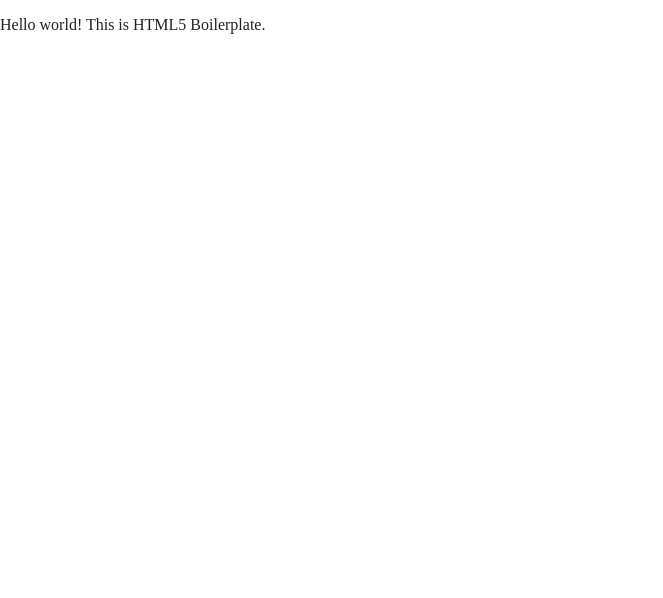
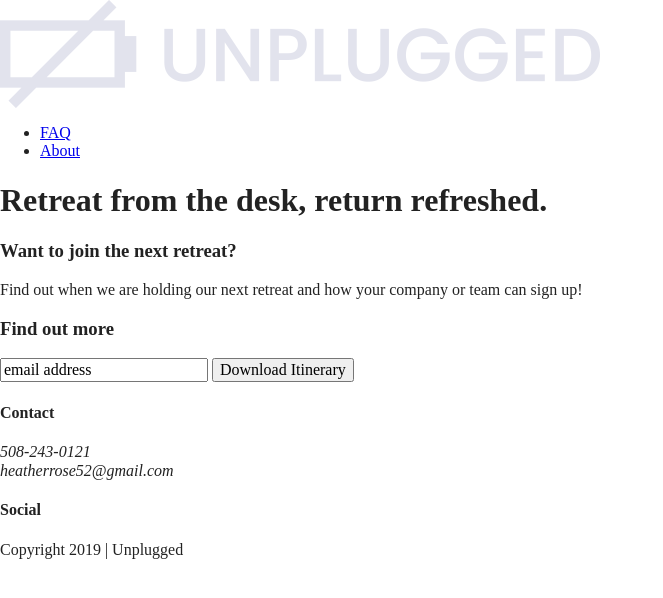
Before and after one commit to HeatherDaSilva/unplugged_retreat, a website built with Parcel: page index.html in a window 1280 px wide. Shown: the whole page, without its empty margins (0-663 px from the left). Built offline with nearby package versions, Linux system fonts and the light colour scheme.

Commit message:
header and footer html added

```diff
--- a/index.html
+++ b/index.html
@@ -3,7 +3,7 @@
 
 <head>
   <meta charset="utf-8">
-  <title></title>
+  <title>Unplugged</title>
   <meta name="description" content="">
   <meta name="viewport" content="width=device-width, initial-scale=1">
 
@@ -25,7 +25,74 @@
 <body>
 
   <!-- Add your site or application content here -->
-  <p>Hello world! This is HTML5 Boilerplate.</p>
+  <header>
+      <div class="content-wrapper">
+          <a href="#"><img src="img/unpluggedlogo.png" alt="unplugged logo"></a>
+          <div class="header-divider"></div>
+          <nav>
+              <ul>
+                  <li><a href="faq/index.html" target="_blank">FAQ</a></li>
+                  <li><a href="about/index.html" target="_blank">About</a></li>
+              </ul>
+          </nav>
+      </div>
+  </header>
+
+  <main>
+
+      <section class="hero-area">
+          <div class="content-wrapper">
+            <h1>Retreat from the desk, return refreshed.</h1>
+          </div>
+      </section>
+
+      <aside>
+        <div class="content-wrapper">
+          <div class="form-description">
+            <h3>Want to join the next retreat?</h3>
+            <p>Find out when we are holding our next retreat and how your company or team can sign up!</p>
+          </div>
+
+          <div class="form">
+            <h3>Find out more</h3>
+          </div>
+
+          <div>
+            <input type="text" name="name" value="email address">
+            <input type="button" value="Download Itinerary">
+          </div>
+
+        </div>
+      </aside>
+
+  </main>
+
+  <footer>
+      <div class="content-wrapper">
+        <div class="footer-content">
+          <div class="contact">
+            <h4>Contact</h4>
+            <address>
+              <p>508-243-0121<br>heatherrose52@gmail.com</p>
+            </address>
+          </div>
+            <div class="social">
+              <h4>Social</h4>
+              <div class="social-icons">
+                <p><a href="https://www.facebook.com/heather.rose.397" target="_blank"></a></p>
+                <p><a href="https://twitter.com/heatherrose52" target="_blank"></a></p>
+                <p><a href="https://www.instagram.com/heatherr52/" target="_blank"></a></p>
+                  <!-- other social media links here-->
+              </div>
+            </div>
+        </div> <!-- footer content ends-->
+      </div> <!-- footer content-wrapper ends-->
+
+      <div class="copyright">
+        <p>Copyright 2019 | Unplugged</p>
+      </div>
+  </footer>
+
   <script src="js/vendor/modernizr-3.11.2.min.js"></script>
   <script src="js/plugins.js"></script>
   <script src="js/main.js"></script>
```
Also changed, not shown: about/index.html (+1 -1 lines), faq/index.html (renamed from faqs/index.html, +1 -1 lines), img/rawpixel-800820-unsplash1.jpg (renamed from Assets/rawpixel-800820-unsplash1.jpg), img/unpluggedlogo.png (renamed from Assets/unpluggedlogo.png), 3 other files.
